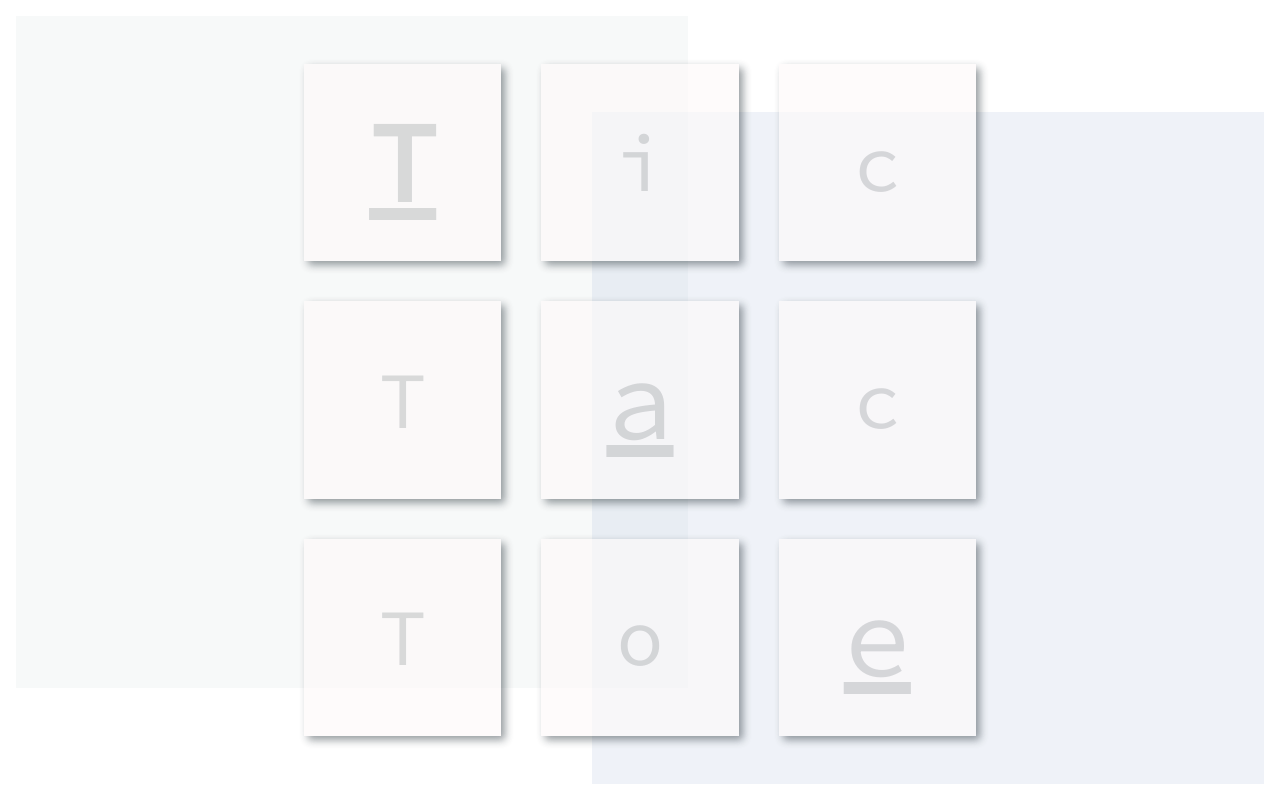
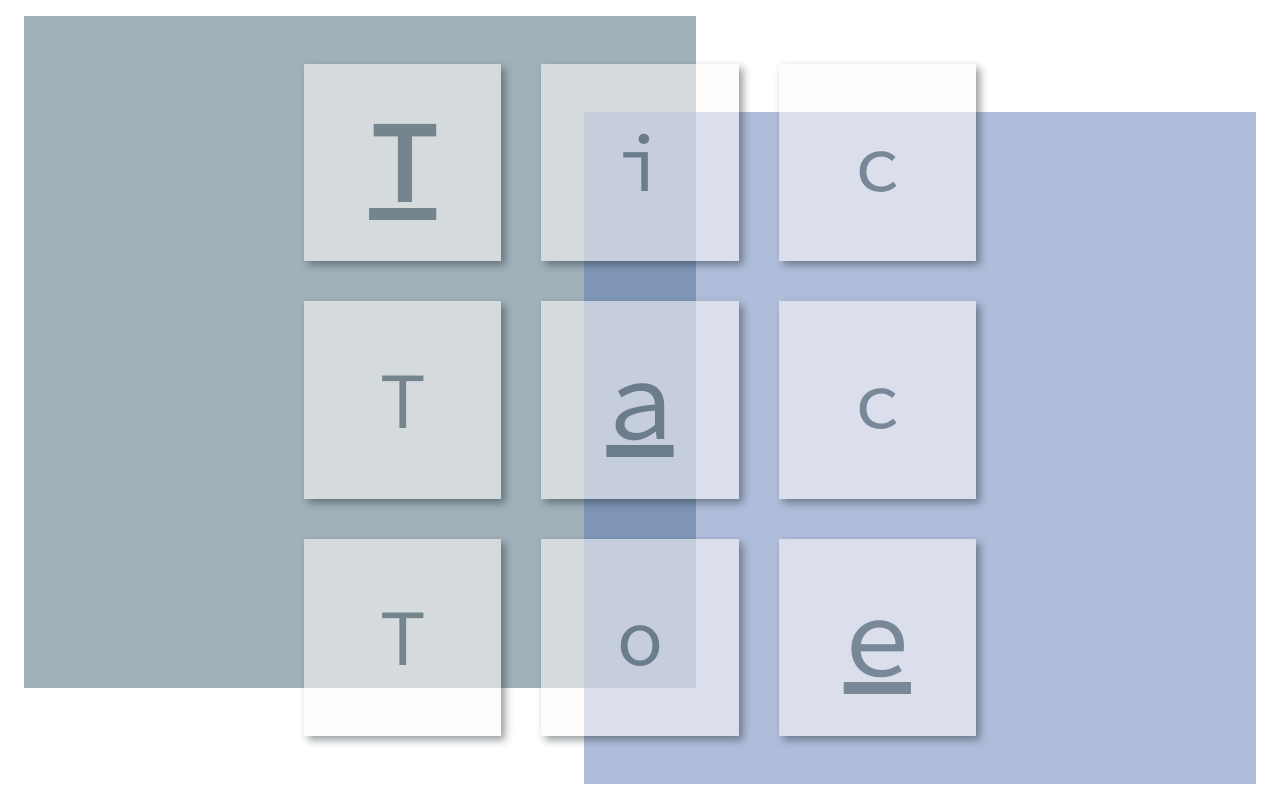
Before and after one commit to clavierbulb-green/Tic-Tac-Toe, a plain HTML site: page index.html in a window 1280 px wide. Drawn offline with Linux system fonts and the light colour scheme.

Commit message:
Bolden colors and improve hover effects
Dim letters spelling tic-tac-toe on hover, to emphasize that they are a
background, decorative element.

```diff
--- a/resources/css/main.css
+++ b/resources/css/main.css
@@ -1,6 +1,6 @@
 :root {
   --board_side_length: 84vmin;
-    --backdrop_offset_long: 36vmin;
+  --backdrop_offset_long: 35vmin;
   --backdrop_offset_short: 6vmin;
 }
 
@@ -10,16 +10,20 @@
 
 /* || container div for the game board */
 .app {
-    height: 100vh;
-
   display: flex;
   justify-content: center;
   align-items: center;
+
+  height: 100vh;
+
   overflow: hidden;
 }
 
+
 /* || The game board */
 #board {
+  position: relative;
+
   width: var(--board_side_length);
   height: var(--board_side_length);;
 
@@ -27,28 +31,28 @@
   grid-template-columns: 1fr 1fr 1fr;
   grid-template-rows: 1fr 1fr 1fr;
   grid-gap: 5vmin;
+}
 
-    position: relative;
-}
 
 /* || Square offset backdrops to appear behind game board */
 #board::before,
 #board::after {
-    content: "";
+  position: absolute;
+
   width: var(--board_side_length);
   height: var(--board_side_length);
-    position: absolute;
+
+  content: "";
 }
 
 #board::before {
-    background-color: rgba(120, 144, 156, 0.3);
-    opacity: 0.2;
   z-index: -10;
+  background-color: rgba(120, 144, 156, 0.7);
 }
 
 #board::after {
-    background-color: rgba(96, 125, 184, 0.1);
   z-index: -5;
+  background-color: rgba(96, 125, 184, 0.5);
 }
 
 @media (orientation: portrait) {
@@ -72,36 +76,59 @@
   }
 }
 
+
 /* || A Square on the game board */
 #board .square {
-    font-family: 'Source Code Pro', monospace;
-    background-color: rgba(254, 250, 250, 0.8);
-    opacity: 0.8;
-    text-align: center;
-
   display: flex;
   justify-content: center;
   align-items: center;
 
+  font-family: 'Source Code Pro', monospace;
+  text-align: center;
+
+  background-color: rgba(254, 250, 250, 0.7);
   box-shadow: 0.5vmin 0.5vmin 1vmin rgba(38, 50, 56, 0.6);
 
-    transition: opacity 0.3s ease-out;
+  opacity: 0.8;
+  transition: background-color 250ms ease-in-out;
 }
 
 #board .square:hover {
-    opacity: 1;
+  background-color: rgba(254, 250, 250, 1);
 }
+
 
 /* || Backdrop of letters spelling 'Tic Tac Toe', with each letter appearing
 * behind a square on the game board */
 #board .square::before {
+  position: absolute;
+  z-index: -1;
+
+  font-size: 10vmin;
+
+  color: rgba(26, 52, 65, 0.6);
+
   content: "";
-    font-size: 10vmin;
-    color: #263238;
-    position: absolute;
-    opacity: 0.2;
-    z-index: -1;
 }
+
+#board .square:hover::before {
+  color: rgba(26, 52, 65, 0.2);
+}
+
+
+#board .square:first-child::before { content: "t"; font-weight: bold; }
+#board .square:nth-child(2)::before { content: "i"; }
+#board .square:nth-child(3)::before { content: "c"; }
+#board .square:nth-child(4)::before { content: "t"; }
+#board .square:nth-child(5)::before { content: "a"; }
+#board .square:nth-child(6)::before { content: "c"; }
+#board .square:nth-child(7)::before { content: "t"; }
+#board .square:nth-child(8)::before { content: "o"; }
+#board .square:nth-child(9)::before { content: "e"; }
+
+/* Capitalize the first letter in each row of the backdrop (i.e. the 'T's in
+* 'Tic Tac Toe') */
+#board .square:nth-child(3n + 1)::before { text-transform: uppercase; }
 
 /* Bring out a diagonal moving from the upper-left to the lower-right of the board
 * among the letters in the backdrop (so it looks like a winning set of squares
@@ -112,43 +139,10 @@
   text-decoration-thickness: 1.5vmin;
 }
 
-/* Capitalize the first letter in each row of the backdrop (i.e. the 'T's in
- * 'Tic Tac Toe') */
-#board .square:nth-child(3n + 1)::before {
-    text-transform: uppercase;
-}
-
-#board .square:first-child::before {
-    font-weight: bold;
-    content: "t";
-}
-#board .square:nth-child(2)::before {
-    content: "i";
-}
-#board .square:nth-child(3)::before {
-    content: "c";
-}
-#board .square:nth-child(4)::before {
-    content: "t";
-}
-#board .square:nth-child(5)::before {
-    content: "a";
-}
-#board .square:nth-child(6)::before {
-    content: "c";
-}
-#board .square:nth-child(7)::before {
-    content: "t";
-}
-#board .square:nth-child(8)::before {
-    content: "o";
-}
-#board .square:nth-child(9)::before {
-    content: "e";
-}
 
 /* || A Mark drawn on a square */
 #board .square .mark {
   font-size: 22vmin;
+
   color: rgba(208, 38, 0, 0.9);
 }
```
Also changed, not shown: resources/js/main.js (indentation only). Lines whose indentation alone changed are shown as unchanged.
